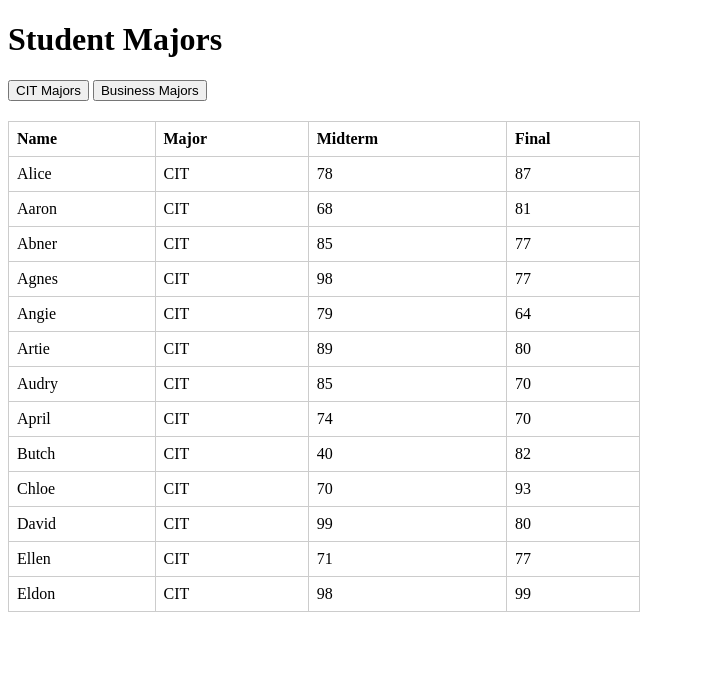
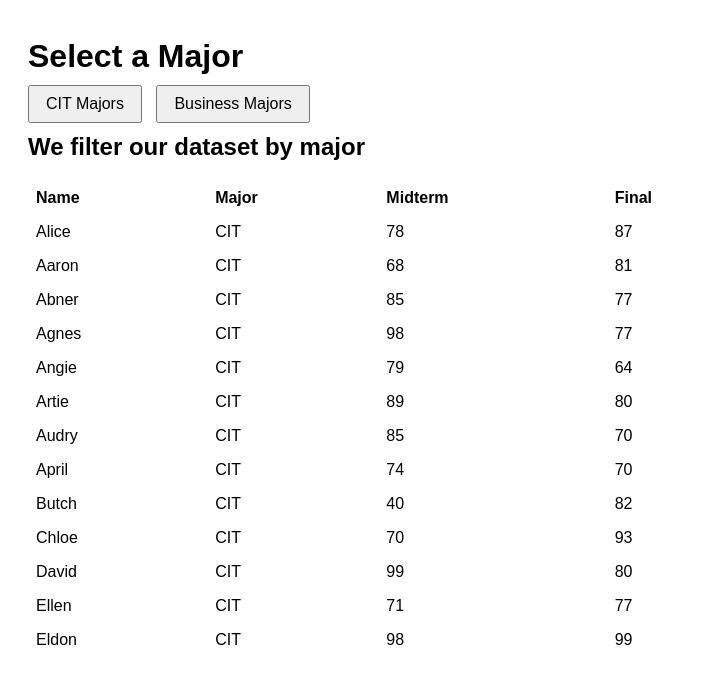
Before and after one commit to Daa00/daa00.github.io, a plain HTML site: page index.html in a window 1280 px wide. Shown: the whole page, without its empty margins (0-706 px from the left). Drawn offline with nearby package versions, Linux system fonts and the light colour scheme.

Commit message:
index.html

```diff
--- a/index.html
+++ b/index.html
@@ -2,25 +2,46 @@
 <html lang="en">
 <head>
   <meta charset="UTF-8">
-  <title>Majors Filter</title>
+  <title>Student Majors</title>
   <script src="https://cdn.jsdelivr.net/npm/handlebars@latest/dist/handlebars.min.js"></script>
   <style>
+    body {
+      font-family: Arial, sans-serif;
+      padding: 20px;
+    }
+
+    h1, h2 {
+      margin: 10px 0;
+    }
+
+    button {
+      margin-right: 10px;
+      padding: 8px 16px;
+      font-size: 16px;
+      cursor: pointer;
+    }
+
     table {
+      width: 60%;
+      margin-top: 20px;
       border-collapse: collapse;
-      width: 50%;
-      margin-top: 20px;
     }
+
     th, td {
-      border: 1px solid #ccc;
       padding: 8px;
       text-align: left;
     }
   </style>
 </head>
 <body>
-  <h1>Student Majors</h1>
-  <button id="citBtn">CIT Majors</button>
-  <button id="busBtn">Business Majors</button>
+  <h1>Select a Major</h1>
+
+  <div>
+    <button id="citBtn">CIT Majors</button>
+    <button id="busBtn">Business Majors</button>
+  </div>
+
+  <h2>We filter our dataset by major</h2>
 
   <div id="tableContainer"></div>
 
@@ -51,19 +72,15 @@
   <script>
     let studentsData = [];
 
-    // Fetch the JSON file
     fetch('cit5students.json')
       .then(response => response.json())
       .then(data => {
         studentsData = data;
-
-        // Optional: display CIT majors by default
-        displayStudents("CIT");
+        displayStudents("CIT"); // Optional: show CIT by default
       });
 
     function displayStudents(majorType) {
       const filtered = studentsData.filter(student => student.major === majorType);
-
       const source = document.getElementById("student-template").innerHTML;
       const template = Handlebars.compile(source);
       const html = template(filtered);
```
